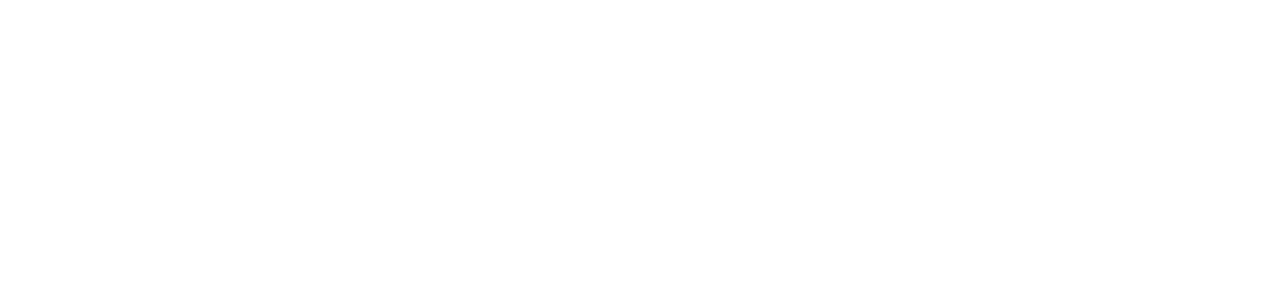
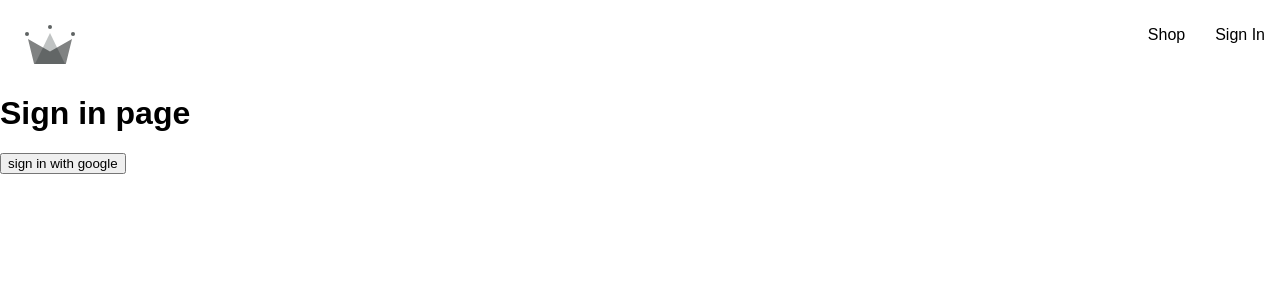
Before and after one commit to codeshin129/e-commerce-site, a React (Create React App) app: page /sign-in in a window 1280 px wide. Before the commit this address had no page. Shown: the top 300 px of the page. Built offline with nearby package versions, Linux system fonts and the light colour scheme; a web font is replaced by a local one.

Commit message:
feat: add firebase auth

```diff
--- a/package.json
+++ b/package.json
@@ -6,6 +6,7 @@
     "@testing-library/jest-dom": "^5.16.4",
     "@testing-library/react": "^13.3.0",
     "@testing-library/user-event": "^13.5.0",
+    "firebase": "^9.9.0",
     "react": "^18.2.0",
     "react-dom": "^18.2.0",
     "react-router-dom": "^6.3.0",
--- a/src/App.js
+++ b/src/App.js
@@ -1,6 +1,7 @@
 import { Routes, Route } from 'react-router-dom';
 import Navigation from './routes/navigation/navigation.component.jsx';
 import Home from '../src/routes/home/home.component.jsx';
+import SignIn from '../src/routes/sign-in/sign-in.component.jsx';
 
 const Shop = () => {
   return <h1> shop page</h1>;
@@ -12,6 +13,7 @@
       <Route path="/" element={<Navigation />}>
         <Route index element={<Home />} />
         <Route path="shop" element={<Shop />} />
+        <Route path="sign-in" element={<SignIn />} />
       </Route>
     </Routes>
   );
--- a/src/routes/navigation/navigation.component.jsx
+++ b/src/routes/navigation/navigation.component.jsx
@@ -10,9 +10,12 @@
         <Link className="logo-container" to="/">
           <CrwnLogo className="logo" />
         </Link>
-        <div className="links-containers">
+        <div className="nav-links-container">
           <Link className="nav-link" to="/shop">
             Shop
+          </Link>
+          <Link className="nav-link" to="/sign-in">
+            Sign In
           </Link>
         </div>
       </div>
--- /dev/null
+++ b/src/routes/sign-in/sign-in.component.jsx
@@ -0,0 +1,15 @@
+import { signInWithGooglePopup } from '../../utils/firebase/firebase.utils';
+const SignIn = () => {
+  const logGoogleUser = async () => {
+    const response = await signInWithGooglePopup();
+    console.log(response);
+  };
+  return (
+    <div>
+      <h1>Sign in page</h1>
+      <button onClick={logGoogleUser}>sign in with google</button>
+    </div>
+  );
+};
+
+export default SignIn;
--- /dev/null
+++ b/src/utils/firebase/firebase.utils.js
@@ -0,0 +1,29 @@
+import { initializeApp } from 'firebase/app';
+
+import {
+  getAuth,
+  signInWithRedirect,
+  signInWithPopup,
+  GoogleAuthProvider,
+} from 'firebase/auth';
+
+const firebaseConfig = {
+  apiKey: 'AIzaSyD_3FZvJFM9lhuPqJ4Gs8Hlx7F9q7NS7Ws',
+  authDomain: 'crwn-clothing-db-65e04.firebaseapp.com',
+  projectId: 'crwn-clothing-db-65e04',
+  storageBucket: 'crwn-clothing-db-65e04.appspot.com',
+  messagingSenderId: '896045199257',
+  appId: '1:896045199257:web:2e4e609d9833e1977aad08',
+};
+
+// Initialize Firebase
+const firebaseApp = initializeApp(firebaseConfig);
+
+const provider = new GoogleAuthProvider();
+
+provider.setCustomParameters({
+  prompt: 'select_account',
+});
+
+export const auth = getAuth();
+export const signInWithGooglePopup = () => signInWithPopup(auth, provider);
```
Also changed, not shown: 1 other file (tests, documents, lock files or other folders).
